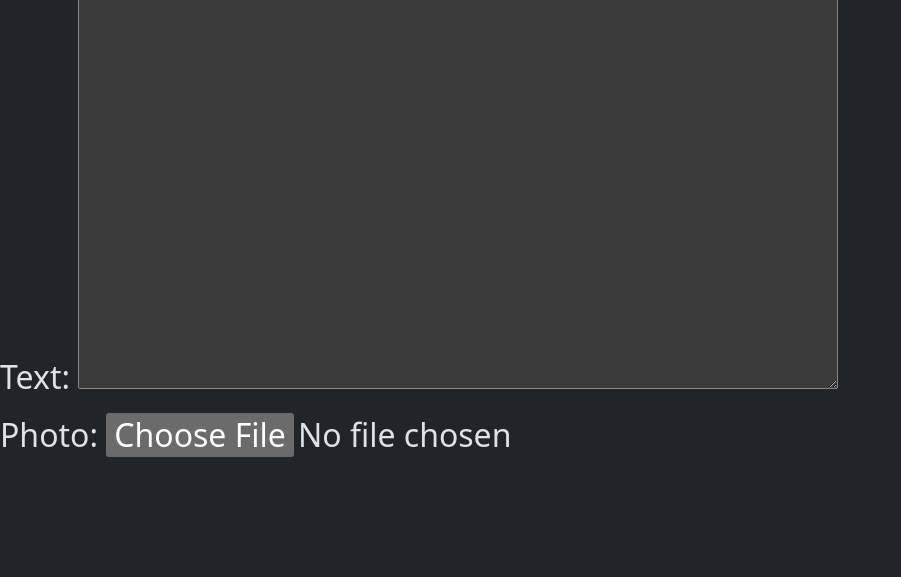
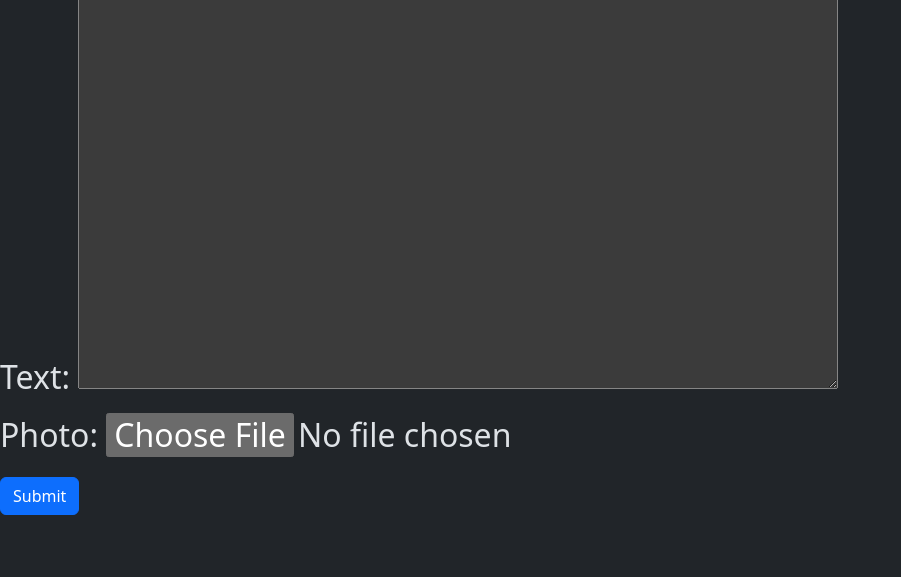
Before and after one commit to siddheshwarkhandare/django_project, a Django app: page /web/create/ in a window 1280 px wide. Shown: the part 175-752 px from the top of the page, without its empty margins (0-901 px from the left). Run offline with Django 5.2, Linux system fonts and the light colour scheme.

Commit message:
form added

```diff
--- a/firstweb/web/Templates/web_form.html
+++ b/firstweb/web/Templates/web_form.html
@@ -14,6 +14,7 @@
     {% endif %}
     <form method='post' enctype="multipart/form-data" class='form'>
         {{form.as_p}}
+        <a class="btn btn-primary"href="{% url 'web_list'%}"> Submit</a>
     </form>
   </h2>
 {% endblock %}
```
